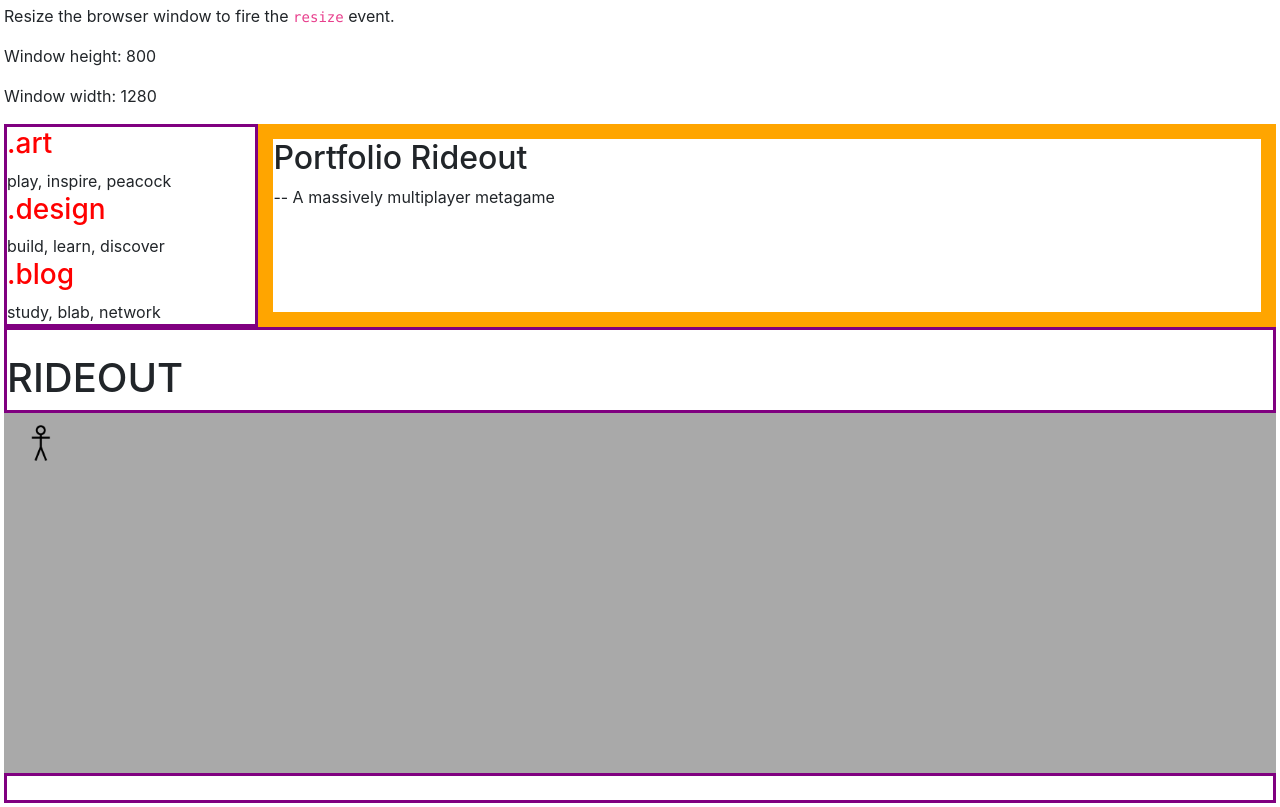
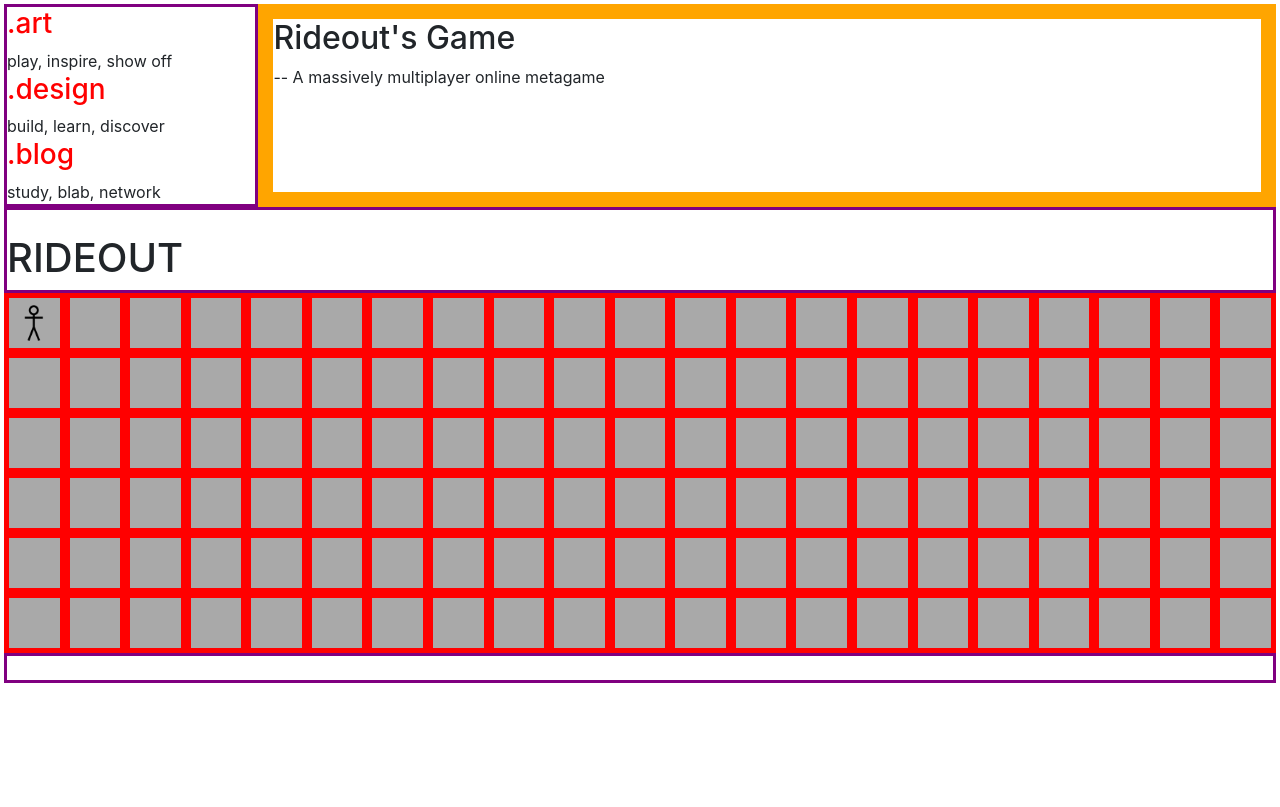
Before and after one commit to kjrideout/portfolio, a website: page index.html in a window 1280 px wide. Drawn offline with nearby package versions, Linux system fonts and the light colour scheme.

Commit message:
redraw grid on window resize

```diff
--- a/css/styles.css
+++ b/css/styles.css
@@ -10,11 +10,6 @@ body {
 .topbox-container {
   display: grid;
   grid-template-columns: 20% 1fr;
-}
-
-.grid-container {
-  display: grid;
-  grid-template-columns: repeat(17, 1fr);  /*will need js to change*/
 }
 
 /*
@@ -44,9 +39,8 @@ h3 {
   justify-content: center;
   align-items: center;
   height: 60px;
-  /* width will change with viewport*/
-  width: 100%;  /* js will need to change */
-  border: 5px solid darkgrey;
+  width: 100%;
+  border: 5px solid red;
 }
 
 #stickfig {
--- a/index.html
+++ b/index.html
@@ -18,30 +18,23 @@
 
   <link rel="stylesheet" href="css/styles.css" />
 
-  <title>Portfolio Rideout</title>
+  <title>Rideout's Game</title>
 </head>
 
 <body onload="onLoad()">
-  <div id=hiddenTop>
-    <!--copied from developer.mozilla.org to learn resize event-->
-    <p>Resize the browser window to fire the <code>resize</code> event.</p>
-    <p>Window height: <span id="height"></span></p>
-    <p>Window width: <span id="width"></span></p>
-  </div>
-
   <div id=topgroup>
     <div id=topbox class="topbox-container">
       <div id=topLinks class="grid-child testBorder">
         <h3>.art</h3>
-          play, inspire, peacock
+          play, inspire, show off
         <h3>.design</h3>
           build, learn, discover
         <h3>.blog</h3>
           study, blab, network
       </div>
       <div id=treasureChest style="border: 15px solid orange;">
-        <h2>Portfolio Rideout<h2>
-        </h3>-- A massively multiplayer metagame</h2>
+        <h2>Rideout's Game<h2>
+        </h3>-- A massively multiplayer online metagame</h2>
       </div>
     </div>
 
@@ -51,117 +44,16 @@
     </div>
   </div>
 
-  <div id="ribbonMaze"">
-    <div class="grid-container" style="grid-gap: 0px">
-      <div class="grid-child cell">
+  <div id="ribbonMaze">
+
+
+    <div id=cellGrid class="grid-container" style="display: grid; grid-gap: 0px; grid-template-columns: repeat(17, 1fr);">
+      <div id="cell-0" class="grid-child cell">
         <a href="https://github.com/kjrideout">
           <img src="img/stickfig.png" id="stickfig">
         </a>
       </div>
-
-      <!--js will append cells divs from here
-        <div class="grid-child cell"></div>
-        <div class="grid-child cell"></div>
-        <div class="grid-child cell"></div>
-        <div class="grid-child cell"></div>
-        <div class="grid-child cell"></div>
-        <div class="grid-child cell"></div>
-        <div class="grid-child cell"></div>
-        <div class="grid-child cell"></div>
-        <div class="grid-child cell"></div>
-        <div class="grid-child cell"></div>
-        <div class="grid-child cell"></div>
-        <div class="grid-child cell"></div>
-        <div class="grid-child cell"></div>
-        <div class="grid-child cell"></div>
-        <div class="grid-child cell"></div>
-        <div class="grid-child cell"></div>
-        <div class="grid-child cell"></div>
-        <div class="grid-child cell"></div>
-        <div class="grid-child cell"></div>
-        <div class="grid-child cell"></div>
-        <div class="grid-child cell"></div>
-        <div class="grid-child cell"></div>
-        <div class="grid-child cell"></div>
-        <div class="grid-child cell"></div>
-        <div class="grid-child cell"></div>
-        <div class="grid-child cell"></div>
-        <div class="grid-child cell"></div>
-        <div class="grid-child cell"></div>
-        <div class="grid-child cell"></div>
-        <div class="grid-child cell"></div>
-        <div class="grid-child cell"></div>
-        <div class="grid-child cell"></div>
-        <div class="grid-child cell"></div>
-        <div class="grid-child cell"></div>
-        <div class="grid-child cell"></div>
-        <div class="grid-child cell"></div>
-        <div class="grid-child cell"></div>
-        <div class="grid-child cell"></div>
-        <div class="grid-child cell"></div>
-        <div class="grid-child cell"></div>
-        <div class="grid-child cell"></div>
-        <div class="grid-child cell"></div>
-        <div class="grid-child cell"></div>
-        <div class="grid-child cell"></div>
-        <div class="grid-child cell"></div>
-        <div class="grid-child cell"></div>
-        <div class="grid-child cell"></div>
-        <div class="grid-child cell"></div>
-        <div class="grid-child cell"></div>
-        <div class="grid-child cell"></div>
-        <div class="grid-child cell"></div>
-        <div class="grid-child cell"></div>
-        <div class="grid-child cell"></div>
-        <div class="grid-child cell"></div>
-        <div class="grid-child cell"></div>
-        <div class="grid-child cell"></div>
-        <div class="grid-child cell"></div>
-        <div class="grid-child cell"></div>
-        <div class="grid-child cell"></div>
-        <div class="grid-child cell"></div>
-        <div class="grid-child cell"></div>
-        <div class="grid-child cell"></div>
-        <div class="grid-child cell"></div>
-        <div class="grid-child cell"></div>
-        <div class="grid-child cell"></div>
-        <div class="grid-child cell"></div>
-        <div class="grid-child cell"></div>
-        <div class="grid-child cell"></div>
-        <div class="grid-child cell"></div>
-        <div class="grid-child cell"></div>
-        <div class="grid-child cell"></div>
-        <div class="grid-child cell"></div>
-        <div class="grid-child cell"></div>
-        <div class="grid-child cell"></div>
-        <div class="grid-child cell"></div>
-        <div class="grid-child cell"></div>
-        <div class="grid-child cell"></div>
-        <div class="grid-child cell"></div>
-        <div class="grid-child cell"></div>
-        <div class="grid-child cell"></div>
-        <div class="grid-child cell"></div>
-        <div class="grid-child cell"></div>
-        <div class="grid-child cell"></div>
-        <div class="grid-child cell"></div>
-        <div class="grid-child cell"></div>
-        <div class="grid-child cell"></div>
-        <div class="grid-child cell"></div>
-        <div class="grid-child cell"></div>
-        <div class="grid-child cell"></div>
-        <div class="grid-child cell"></div>
-        <div class="grid-child cell"></div>
-        <div class="grid-child cell"></div>
-        <div class="grid-child cell"></div>
-        <div class="grid-child cell"></div>
-        <div class="grid-child cell"></div>
-        <div class="grid-child cell"></div>
-        <div class="grid-child cell"></div>
-        <div class="grid-child cell"></div>
-        <div class="grid-child cell"></div>
-        <div class="grid-child cell"></div>
-        <div class="grid-child cell"></div>
-      -->
+      <!--remaining divs for this element will be inserted by js-->
     </div>
   </div>
 
--- a/js/portfolio.js
+++ b/js/portfolio.js
@@ -1,60 +1,41 @@
 function onLoad() {
 
-  reshapeMaze();
-  window.addEventListener('resize', reshapeMaze);
+  redrawMaze();
+  window.addEventListener('resize', reloadPage);
 
-  function reshapeMaze() {
+  // just reload the page for now until you get window redraw working
+  function reloadPage() {
+    window.onresize = function(){ location.reload(); }
+  }
+
+  // can only use once
+  // not finished yet becuase you need to figure out how to clear the maze out
+  function redrawMaze() {
 
     const cellHeight = 60; //learn to pass this
     const newWidth = window.innerWidth;
-    const newHeight = window.innerHeight;
+    const ribbonHeight = document.getElementById('ribbonMaze').offsetHeight;
 
-    // record these to the hidden #dataDiv
-    document.querySelector('#width').textContent = newWidth;
-    document.querySelector('#height').textContent = newHeight;
+    const numCellsHigh = Math.floor(ribbonHeight / cellHeight);
+    console.log(numCellsHigh);
 
-    let numCellsWide = Math.floor(newWidth / (cellHeight * 0.97));
-
-    //track for reference
+    const numCellsWide = Math.floor(newWidth / (cellHeight * 0.97));
     console.log(numCellsWide);
 
+    const numCells = numCellsHigh * numCellsWide;
+    console.log(numCells);
 
+    let cellGridContent = document.getElementById('cellGrid');
+    cellGridContent.style.gridTemplateColumns = "repeat(" + numCellsWide + ", 1fr)";
 
+    oldNumCells = cellGridContent.childElementCount;
 
+    for (let i = cellGridContent.childElementCount; i < numCells; i++) {
+      const newCell = document.createElement('div');
+      newCell.id = "cell-" + i;
+      newCell.className = "grid-child cell";
+      cellGridContent.appendChild(newCell);
+    }
+    console.log(cellGridContent);
   }
-
 }
-
-
-
-
-
-  //window.addEventListener('resize', reportWindowSize);
- /*
-  function reportWindowSize() {  //will pass variable
-    const cellHeight = 60; //learn to pass this value
-
-    widthOutput.textContent = window.innerWidth;
-    heightOutput.textContent = window.innerHeight;
-  }
-
-
-  window.onresize = reportWindowSize();
-  console.log(reportWindowSize());
-
-  const dataDiv = document.getElementById("hiddenTop");
-  // dataDiv.style.display = "none";
-
-
-  //let numCellsWide = Math.floor(widthOutput / (cellHeight * 0.97) );
-
-
-
-  //insert cell divs
-  const newMazeCells = document.createElement('div');
-  newMazeCells.id = 'frame';
-  newMazeCells.className ='grid-child testBorder';
-
-  // console.log(numCellsWide);
-
-  */
```
